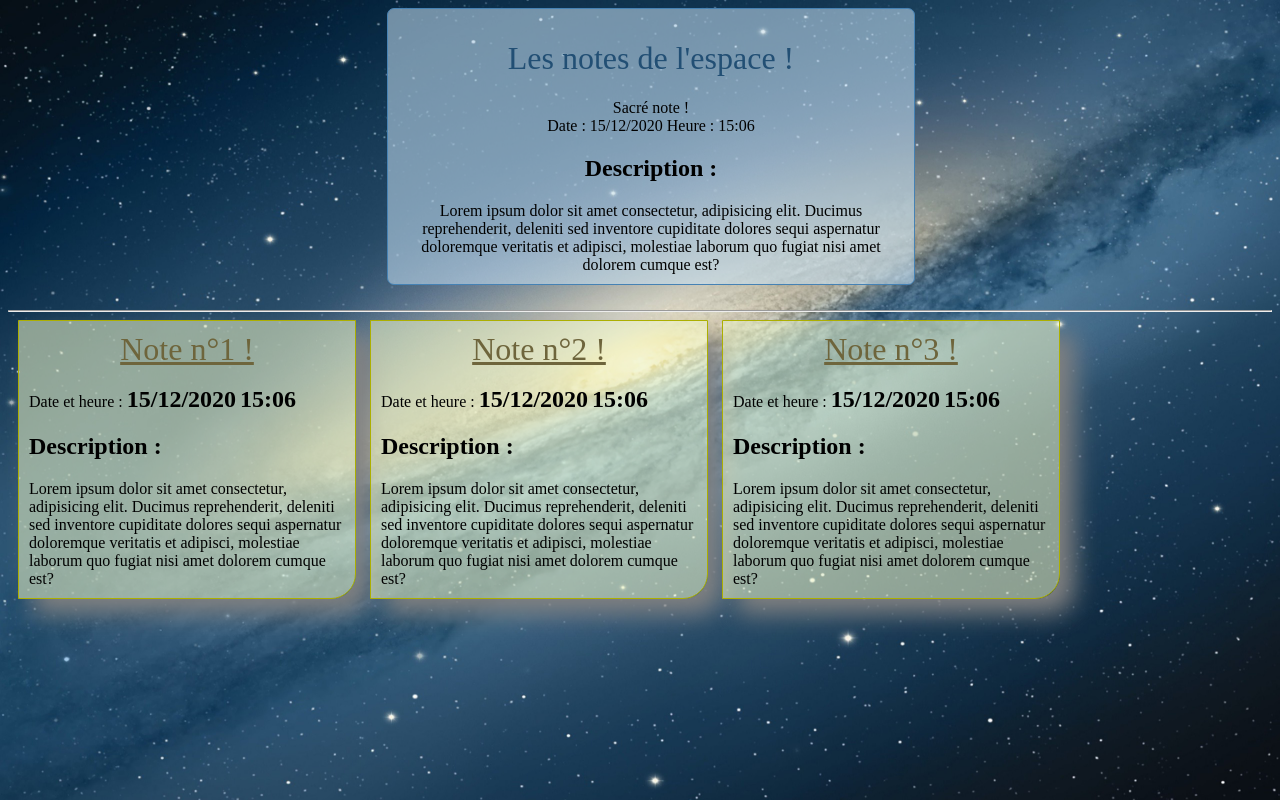
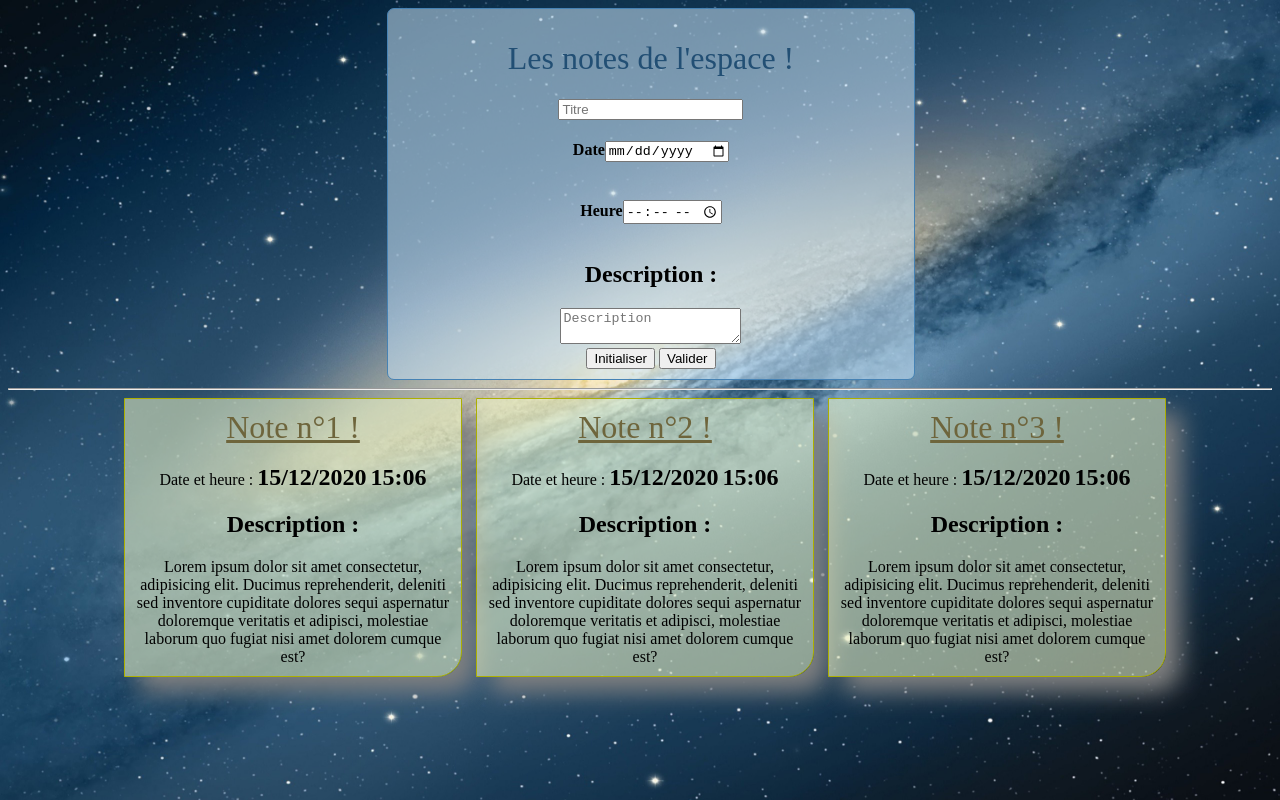
Before and after one commit to CedricJGit/CJ_formationHTML_202012, a website: page index.html in a window 1280 px wide. Drawn offline with Linux system fonts and the light colour scheme.

Commit message:
Mise en place du formulaire

```diff
--- a/css/style.css
+++ b/css/style.css
@@ -31,6 +31,10 @@ h1{
 #editor{
     text-align: center;
     margin-bottom: 25px;
+}
+
+.enligne h4{
+    display: inline-block;
 }
 
 .postit{
--- a/index.html
+++ b/index.html
@@ -1,24 +1,40 @@
 <!DOCTYPE html>
 <html lang="fr">
+
 <head>
     <meta charset="UTF-8">
     <meta name="viewport" content="width=device-width, initial-scale=1.0">
-    <title>Post-it&copy;</title>    <!--Copyright-->
-    <link rel="stylesheet" href="css/style.css"/>
+    <title>Post-it&copy;</title>
+    <!--Copyright-->
+    <link rel="stylesheet" href="css/style.css" />
 </head>
 
 <body>
     <div id="main">
         <div id="editor">
             <div id="form">
+                <form name="editor-form">
                     <h1>Les notes de l'espace !</h1>
-            Sacré note ! <br/>
-            Date : 15/12/2020 Heure : 15:06
+
+                    <input type="text" name="title" id="editor-title" placeholder="Titre" /><br />
+                    <div class="enligne">
+                        <h4>Date</h4><input type="date" name="date" id="editor-date" />
+                    </div>
+                    <div class="enligne">
+                        <h4>Heure</h4><input type="time" name="time" id="editor-time" />
+                    </div>
+
                     <h2>Description :</h2>
-            Lorem ipsum dolor sit amet consectetur, adipisicing elit. Ducimus reprehenderit, deleniti sed inventore cupiditate dolores sequi aspernatur doloremque veritatis et adipisci, molestiae laborum quo fugiat nisi amet dolorem cumque est?
+                    <textarea name="description" id="editor-descr" placeholder="Description"></textarea>
+                <div>
+                    <input type="reset" value="Initialiser">
+                    <input type="submit" value="Valider">
                 </div>
+            </form>
         </div>
+
         <hr/>   <!--Ligne horizontale-->
+
         <div id="list">
             <div class="postit">
                 <div class="postit-titre">Note n°1 !</div>
@@ -30,6 +46,7 @@
                 <h2>Description :</h2>
                 Lorem ipsum dolor sit amet consectetur, adipisicing elit. Ducimus reprehenderit, deleniti sed inventore cupiditate dolores sequi aspernatur doloremque veritatis et adipisci, molestiae laborum quo fugiat nisi amet dolorem cumque est?
             </div>
+
             <div class="postit">
                 <div class="postit-titre">Note n°2 !</div>
                 <br>
@@ -40,6 +57,7 @@
                 <h2>Description :</h2>
                 Lorem ipsum dolor sit amet consectetur, adipisicing elit. Ducimus reprehenderit, deleniti sed inventore cupiditate dolores sequi aspernatur doloremque veritatis et adipisci, molestiae laborum quo fugiat nisi amet dolorem cumque est?
             </div>
+
             <div class="postit">
                 <div class="postit-titre">Note n°3 !</div>
                 <br>
@@ -51,5 +69,6 @@
                 Lorem ipsum dolor sit amet consectetur, adipisicing elit. Ducimus reprehenderit, deleniti sed inventore cupiditate dolores sequi aspernatur doloremque veritatis et adipisci, molestiae laborum quo fugiat nisi amet dolorem cumque est?
             </div>
         </div>
+    </div>
 </body>
 </html>
```
Lines whose indentation alone changed are shown as unchanged.
